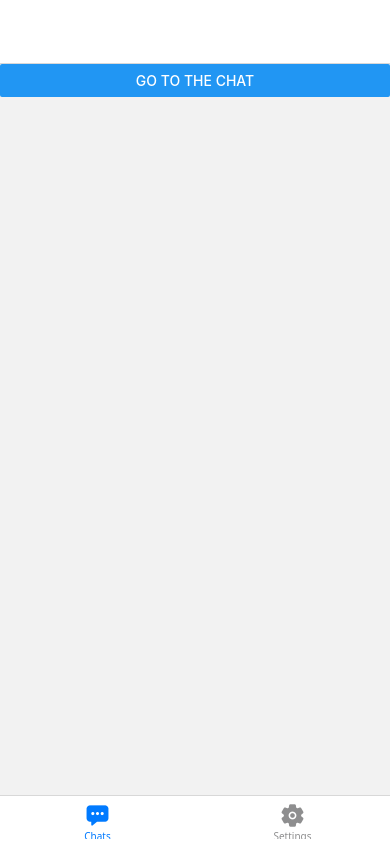
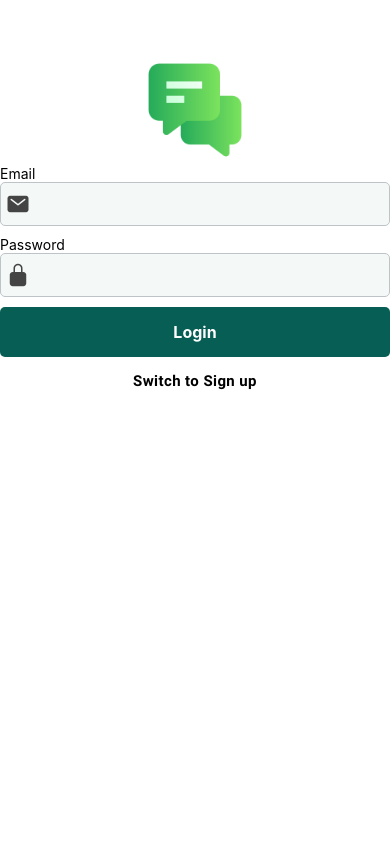
Before and after one commit to Inderjit-fullstack-dev/chat-app, a React Native app: screen / in a window 390 px wide. Built offline with nearby package versions, Linux system fonts and the light colour scheme.

Commit message:
Implement register and signin screen with formik forms and validations

```diff
--- a/App.js
+++ b/App.js
@@ -7,7 +7,7 @@ import * as SplashScreen from "expo-splash-screen";
 import AppNavigator from "./navigation/AppNavigator";
 
 // Prevent the splash screen from auto-hiding
-SplashScreen.preventAutoHideAsync();
+//SplashScreen.preventAutoHideAsync();
 
 export default function App() {
   const [appIsReady, setAppIsReady] = useState(false);
@@ -18,6 +18,7 @@ export default function App() {
         // Load fonts or other assets
         await Font.loadAsync({
           regular: require("./assets/fonts/Roboto-Regular.ttf"),
+          black: require("./assets/fonts/Roboto-Bold.ttf"),
         });
       } catch (error) {
         console.error("Error loading fonts:", error);
--- a/colors.js
+++ b/colors.js
@@ -1,4 +1,15 @@
 export default {
-  lightGrey: "#ededed",
+  lightGrey: "#bdc3c7",
+  grey: "#444",
+  nearlyWhite: "#F4F8F7",
   white: "#ffffff",
+  black: "#000000",
+
+  // app colors
+
+  primaryDark: "#075e54",
+  primaryLight: "#128c7e",
+  background: "	#25d366",
+  chatBackground: "#dcf8c6",
+  messageColor: "#ece5dd",
 };
--- /dev/null
+++ b/components/Button.js
@@ -0,0 +1,36 @@
+import { StyleSheet, Text, TouchableOpacity, View } from "react-native";
+import React, { Component } from "react";
+import colors from "../colors";
+
+const SubmitButton = (props) => {
+  return (
+    <TouchableOpacity
+      style={styles.buttonContainer}
+      onPress={props?.onButtonClicked}
+    >
+      <View style={styles.button}>
+        <Text style={styles.buttonText}>{props.label}</Text>
+      </View>
+    </TouchableOpacity>
+  );
+};
+
+const styles = StyleSheet.create({
+  buttonContainer: {
+    width: "100%",
+    marginVertical: 5,
+  },
+  button: {
+    backgroundColor: colors.primaryDark,
+    padding: 15,
+    borderRadius: 5,
+    alignItems: "center",
+  },
+  buttonText: {
+    color: colors.white,
+    fontSize: 16,
+    fontWeight: "bold",
+  },
+});
+
+export default SubmitButton;
--- /dev/null
+++ b/components/Input.js
@@ -0,0 +1,55 @@
+import { View, Text, StyleSheet, TextInput } from "react-native";
+import React from "react";
+import colors from "../colors";
+
+export default function Input(props) {
+  return (
+    <View style={styles.wrapper}>
+      <Text>{props.label}</Text>
+      <View style={styles.inputContainer}>
+        {props.iconPack && props.icon && (
+          <props.iconPack
+            name={props.icon}
+            size={props?.size || 24}
+            color={props?.iconColor || colors.grey}
+          />
+        )}
+        <TextInput
+          {...props}
+          id={props.id}
+          value={props.value}
+          style={styles.input}
+          onChangeText={props?.onInputChange && props?.onInputChange}
+          onBlur={props.formik && props.formik.handleBlur(props.id)}
+        />
+      </View>
+      {props?.formik &&
+        props.formik.touched[props.id] &&
+        props.formik.errors[props.id] && (
+          <Text style={styles.errorText}>{props.formik.errors[props.id]}</Text>
+        )}
+    </View>
+  );
+}
+
+const styles = StyleSheet.create({
+  errorText: {
+    color: "red",
+  },
+  wrapper: {
+    marginVertical: 5,
+  },
+  inputContainer: {
+    borderWidth: 1,
+    borderRadius: 5,
+    flexDirection: "row",
+    paddingVertical: 8,
+    paddingHorizontal: 5,
+    backgroundColor: colors.nearlyWhite,
+    borderColor: colors.lightGrey,
+  },
+  input: {
+    marginLeft: 5,
+    flex: 1,
+  },
+});
--- /dev/null
+++ b/components/PageContainer.js
@@ -0,0 +1,18 @@
+import { StyleSheet, View } from "react-native";
+import { SafeAreaView } from "react-native-safe-area-context";
+import colors from "../colors";
+
+const PageContainer = ({ children }) => {
+  return <SafeAreaView style={styles.container}>{children}</SafeAreaView>;
+};
+
+const styles = StyleSheet.create({
+  container: {
+    flex: 1,
+    paddingHorizontal: "10",
+    paddingVertical: "5",
+    backgroundColor: colors.white,
+  },
+});
+
+export default PageContainer;
--- /dev/null
+++ b/components/Signin.js
@@ -0,0 +1,60 @@
+import { useFormik } from "formik";
+import * as Yup from "yup";
+import SubmitButton from "./Button";
+import Input from "./Input";
+import {
+  View,
+  Text,
+  TouchableOpacity,
+  StyleSheet,
+  Image,
+  ScrollView,
+  KeyboardAvoidingView,
+} from "react-native";
+import Ionicons from "@expo/vector-icons/Ionicons";
+
+const SignIn = () => {
+  const validationSchema = Yup.object().shape({
+    email: Yup.string().email("Invalid email").required("Email is required"),
+    password: Yup.string().required("Password is required"),
+  });
+  const formik = useFormik({
+    initialValues: {
+      email: "",
+      password: "",
+    },
+    validationSchema,
+    onSubmit: (values) => {
+      console.log(values);
+    },
+  });
+
+  return (
+    <View>
+      <Input
+        label="Email"
+        id="email"
+        iconPack={Ionicons}
+        icon="mail"
+        onInputChange={formik.handleChange("email")}
+        formik={formik}
+        keyboardType="email-address"
+        autoCapitalize="none"
+      />
+      <Input
+        label="Password"
+        id="password"
+        iconPack={Ionicons}
+        icon="lock-closed"
+        onInputChange={formik.handleChange("password")}
+        formik={formik}
+        secureTextEntry={true}
+        autoCapitalize="none"
+      />
+
+      <SubmitButton label="Login" onButtonClicked={formik.handleSubmit} />
+    </View>
+  );
+};
+
+export default SignIn;
--- /dev/null
+++ b/components/Signup.js
@@ -0,0 +1,72 @@
+import { useFormik } from "formik";
+import * as Yup from "yup";
+import SubmitButton from "./Button";
+import Input from "./Input";
+import { View } from "react-native";
+import Ionicons from "@expo/vector-icons/Ionicons";
+const SignUp = () => {
+  const validationSchema = Yup.object().shape({
+    firstName: Yup.string().required("Firstname is required"),
+    lastName: Yup.string().required("Lastname is required"),
+    email: Yup.string().email("Invalid email").required("Email is required"),
+    password: Yup.string()
+      .min(6, "Password must be at least 6 characters")
+      .required("Password is required"),
+  });
+  const formik = useFormik({
+    initialValues: {
+      firstName: "",
+      lastName: "",
+      email: "",
+      password: "",
+    },
+    validationSchema,
+    onSubmit: (values) => {
+      console.log(values);
+    },
+  });
+  return (
+    <View>
+      <Input
+        label="Firstname"
+        id="firstName"
+        iconPack={Ionicons}
+        icon="person"
+        onInputChange={formik.handleChange("firstName")}
+        formik={formik}
+      />
+
+      <Input
+        label="Lastname"
+        id="lastName"
+        iconPack={Ionicons}
+        icon="person"
+        onInputChange={formik.handleChange("lastName")}
+        formik={formik}
+      />
+      <Input
+        label="Email"
+        id="email"
+        iconPack={Ionicons}
+        icon="mail"
+        onInputChange={formik.handleChange("email")}
+        keyboardType="email-address"
+        autoCapitalize="none"
+        formik={formik}
+      />
+      <Input
+        label="Password"
+        id="password"
+        iconPack={Ionicons}
+        icon="lock-closed"
+        onInputChange={formik.handleChange("password")}
+        secureTextEntry={true}
+        autoCapitalize="none"
+        formik={formik}
+      />
+      <SubmitButton label="Register" onButtonClicked={formik.handleSubmit} />
+    </View>
+  );
+};
+
+export default SignUp;
--- a/navigation/AppNavigator.js
+++ b/navigation/AppNavigator.js
@@ -1,11 +1,14 @@
 import React from "react";
 import { NavigationContainer } from "@react-navigation/native";
 import MainNavigator from "./MainNavigator";
+import Auth from "../screens/Auth";
 
 export default function AppNavigator() {
+  const isLoggedIn = false;
   return (
     <NavigationContainer>
-      <MainNavigator />
+      {isLoggedIn && <MainNavigator />}
+      {!isLoggedIn && <Auth />}
     </NavigationContainer>
   );
 }
--- a/package.json
+++ b/package.json
@@ -9,6 +9,7 @@
     "web": "expo start --web"
   },
   "dependencies": {
+    "@expo/vector-icons": "^14.0.2",
     "@react-navigation/bottom-tabs": "^7.2.0",
     "@react-navigation/native": "^7.0.14",
     "@react-navigation/stack": "^7.1.1",
@@ -16,12 +17,13 @@
     "expo-font": "~13.0.2",
     "expo-splash-screen": "~0.29.18",
     "expo-status-bar": "~2.0.0",
+    "formik": "^2.4.6",
     "react": "18.3.1",
     "react-native": "0.76.5",
+    "react-native-gesture-handler": "~2.20.2",
     "react-native-safe-area-context": "4.12.0",
     "react-native-screens": "~4.4.0",
-    "react-native-gesture-handler": "~2.20.2",
-    "@expo/vector-icons": "^14.0.2"
+    "yup": "^1.6.1"
   },
   "devDependencies": {
     "@babel/core": "^7.20.0"
--- /dev/null
+++ b/screens/Auth.js
@@ -0,0 +1,60 @@
+import {
+  View,
+  Text,
+  TouchableOpacity,
+  StyleSheet,
+  Image,
+  ScrollView,
+  KeyboardAvoidingView,
+} from "react-native";
+import PageContainer from "../components/PageContainer";
+import { useState } from "react";
+import colors from "../colors";
+import logo from "../assets/images/logo.png";
+import SignUp from "../components/Signup";
+import SignIn from "../components/Signin";
+
+const Auth = () => {
+  const [isSignup, setIsSignup] = useState(false);
+  return (
+    <PageContainer>
+      <ScrollView>
+        <KeyboardAvoidingView behavior="position" keyboardVerticalOffset={100}>
+          <View style={styles.container}>
+            <View style={{ alignItems: "center" }}>
+              <Image source={logo} style={styles.logo} />
+            </View>
+            {isSignup ? <SignUp /> : <SignIn />}
+
+            <TouchableOpacity onPress={() => setIsSignup((prev) => !prev)}>
+              <Text style={styles.switchAccount}>{`Switch to ${
+                isSignup ? "Sign in " : "Sign up"
+              }`}</Text>
+            </TouchableOpacity>
+          </View>
+        </KeyboardAvoidingView>
+      </ScrollView>
+    </PageContainer>
+  );
+};
+
+const styles = StyleSheet.create({
+  container: {
+    flex: 1,
+    marginTop: 60,
+  },
+  logo: {
+    width: 100,
+    height: 100,
+  },
+  switchAccount: {
+    textAlign: "center",
+    marginTop: 10,
+    color: colors.black,
+    fontFamily: "black",
+    letterSpacing: 0.4,
+    fontSize: 15,
+  },
+});
+
+export default Auth;
```
Also changed, not shown: assets/images/logo.png (added), 1 other file (tests, documents, lock files or other folders).
